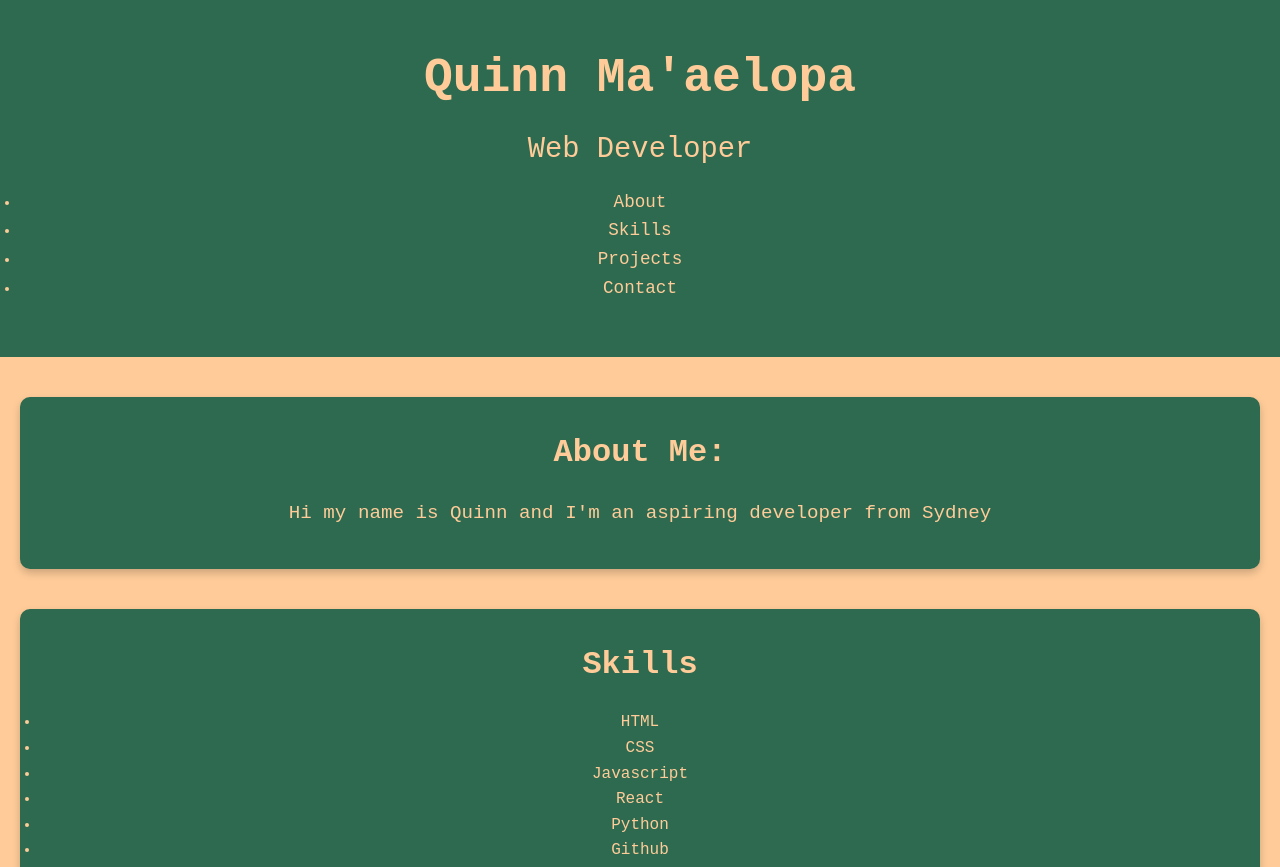
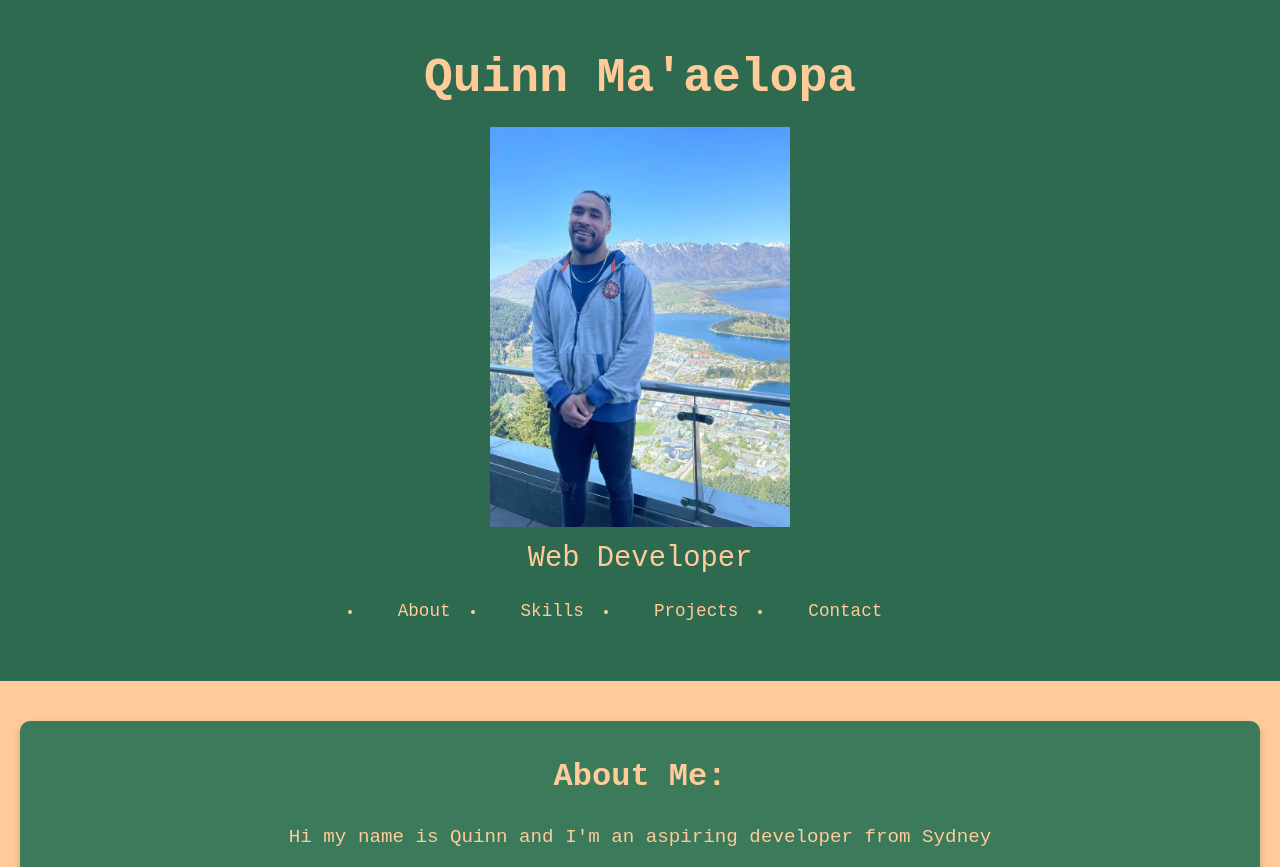
Before and after one commit to quinnsm97/portfolio, a plain HTML site: page index.html in a window 1280 px wide. Shown: the top 867 px of the page. Drawn offline with Linux system fonts and the light colour scheme.

Commit message:
added a portfolio image of myself and used flexbox to style navbar horizontally

```diff
--- a/index.html
+++ b/index.html
@@ -10,6 +10,7 @@
 
     <header>
         <h1>Quinn Ma'aelopa</h1>
+        <img src="./Images/portolio-photo.jpeg" alt="photo of me with a queenstown mountains backdrop" width="300">
         <h2>Web Developer</h2>
         <nav>
             <ul>
--- a/styles.css
+++ b/styles.css
@@ -5,16 +5,16 @@
 }
 
 body {
-    background-color: #2d6a4f;
+    background-color: #8c8b94;
     font-family: 'Courier New', Courier, monospace;
     color: #ffcc99;
-    line-height: 1.6; /* More space between lines */
+    line-height: 1.6;
 }
 
 header {
     background-color: #2d6a4f;
     text-align: center;
-    padding: 40px 20px; /* More top and side padding */
+    padding: 40px 20px;
 }
 
 header h1 {
@@ -32,13 +32,14 @@ nav {
     padding: 15px 0;
 }
 
+
 nav a {
     color: #ffcc99;
     text-decoration: none;
     padding: 10px 20px;
     margin: 0 15px;
     font-size: 1.1em;
-    transition: background-color 0.3s, color 0.3s; /* Smooth hover effect */
+    transition: background-color 0.3s, color 0.3s;
 }
 
 nav a:hover {
@@ -47,14 +48,20 @@ nav a:hover {
     border-radius: 5px;
 }
 
+nav ul{
+    display: flex;
+    justify-content: center;
+    text-align: center;
+}
+
 main {
-    padding: 40px 20px; /* More space inside main */
+    padding: 40px 20px;
 }
 
 section {
-    background-color: #3b7a5a; /* Slightly lighter green for contrast */
+    background-color: #3b7a5a;
     padding: 30px 20px;
-    margin-bottom: 40px; /* Space between sections */
+    margin-bottom: 40px;
     border-radius: 10px;
     box-shadow: 0 4px 8px rgba(0,0,0,0.2);
 }
@@ -75,22 +82,7 @@ section p {
     text-align: center;
 }
 
-body {
-    background-color: #2d6a4f;
-    font-family: 'Courier New', Courier, monospace;
-    color: #ffcc99;
-    line-height: 1.6;
-}
-
 main {
-    background-color: #ffcc99; /* 🌟 Peach background for the main area! */
+    background-color: #ffcc99;
     padding: 40px 20px;
 }
-
-section {
-    background-color: #2d6a4f; /* 🌟 Dark green background inside each section */
-    padding: 30px 20px;
-    margin-bottom: 40px; /* Gap between sections */
-    border-radius: 10px;
-    box-shadow: 0 4px 8px rgba(0,0,0,0.2);
-}
```
Also changed, not shown: Images/portolio-photo.jpeg (added).
